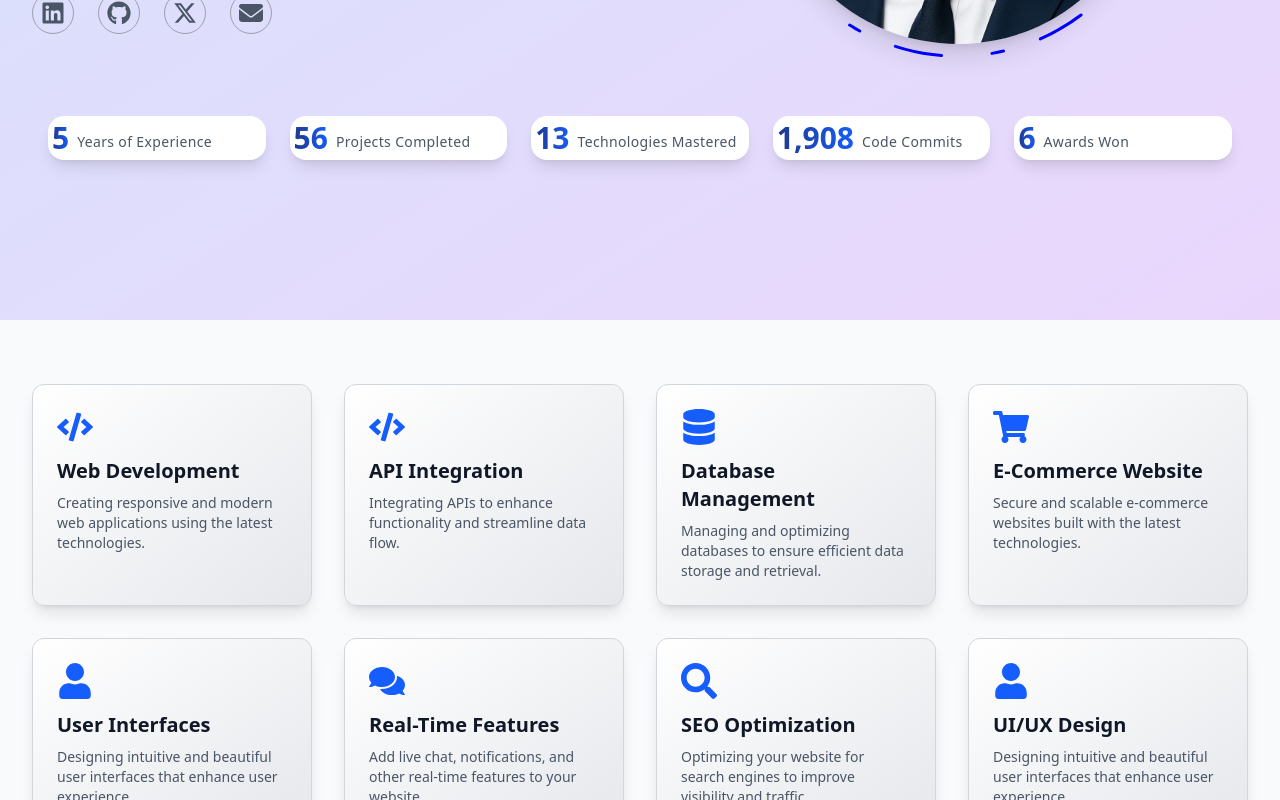
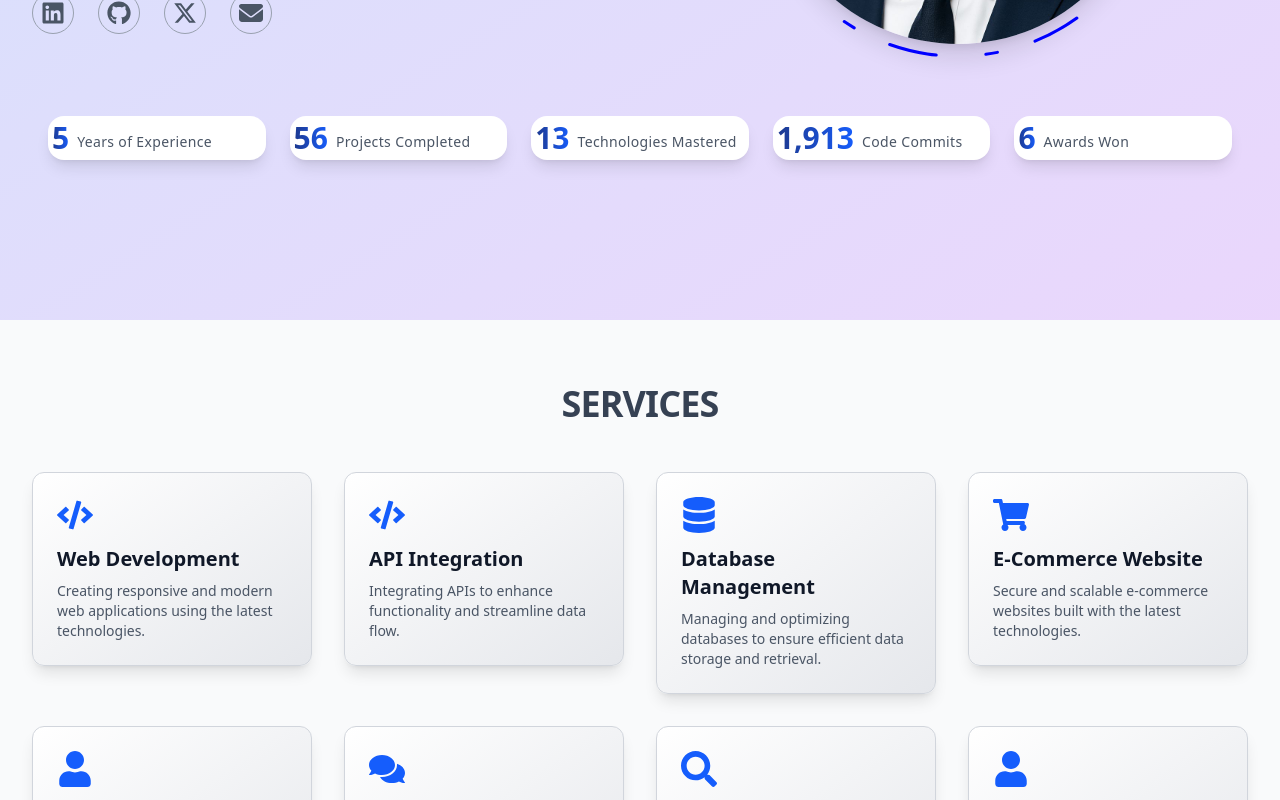
Before and after one commit to Emekapaul/portfolio, a Next.js app: page / in a window 1280 px wide. Shown: the part 480-1280 px from the top of the page. Built offline with nearby package versions, Linux system fonts and the light colour scheme; a web font is replaced by a local one.

Commit message:
Create Services component

```diff
--- a/app/components/Services.js
+++ b/app/components/Services.js
@@ -46,7 +46,6 @@ const servicesData = [
       "Designing intuitive and beautiful user interfaces that enhance user experience.",
     icon: FaUser,
   },
-
   {
     id: 6,
     title: "Real-Time Features",
@@ -61,7 +60,6 @@ const servicesData = [
       "Optimizing your website for search engines to improve visibility and traffic.",
     icon: FaSearch,
   },
-
   {
     id: 8,
     title: "UI/UX Design",
@@ -71,22 +69,52 @@ const servicesData = [
   },
 ];
 
+const containerVariants = {
+  hidden: { opacity: 0 },
+  visible: {
+    opacity: 1,
+    transition: {
+      staggerChildren: 0.2,
+      delayChildren: 0.3,
+    },
+  },
+};
+
+const itemVariants = {
+  hidden: { opacity: 0, y: 20 },
+  visible: {
+    opacity: 1,
+    y: 0,
+    transition: {
+      duration: 0.5,
+    },
+  },
+};
+
 const Services = () => {
   return (
     <section className="section-padding">
       <div className="container">
+        <motion.h2
+          initial={{ opacity: 0, scale: 0.5 }}
+          whileInView={{ opacity: 1, scale: 1 }}
+          transition={{ duration: 1, ease: "easeOut" }}
+          viewport={{ once: true }}
+          className="heading-2 text-center mb-12 text-gray-700 dark:text-gray-200"
+        >
+          SERVICES
+        </motion.h2>
+
         <motion.div
-          initial={{ opacity: 0, y: 20 }}
-          whileInView={{ opacity: 1, y: 0 }}
-          transition={{ duration: 0.8 }}
+          variants={containerVariants}
+          initial="hidden"
+          whileInView="visible"
           viewport={{ once: true }}
           className="grid grid-cols-1 sm:grid-cols-2 lg:grid-cols-3 xl:grid-cols-4 gap-8"
         >
           {servicesData.map((section) => (
-            <Tilt
-              key={section.id}
-              className="p-6 bg-gradient-to-br from-white to-gray-200 dark:from-gray-800 dark:to-gray-900 rounded-xl shadow-lg hover:shadow-xl transition-all duration-300 hover:scale-[1.02] border border-gray-300 dark:border-gray-700"
-            >
+            <motion.div key={section.id} variants={itemVariants}>
+              <Tilt className="p-6 bg-gradient-to-br from-white to-gray-200 dark:from-gray-800 dark:to-gray-900 rounded-xl shadow-lg hover:shadow-xl transition-all duration-300 hover:scale-[1.02] border border-gray-300 dark:border-gray-700">
                 <section.icon className="text-4xl mb-3 text-blue-600 dark:text-blue-400" />
                 <h3 className="text-xl font-bold mb-2 text-gray-900 dark:text-white">
                   {section.title}
@@ -95,6 +123,7 @@ const Services = () => {
                   {section.description}
                 </p>
               </Tilt>
+            </motion.div>
           ))}
         </motion.div>
       </div>
```
Lines whose indentation alone changed are shown as unchanged.
